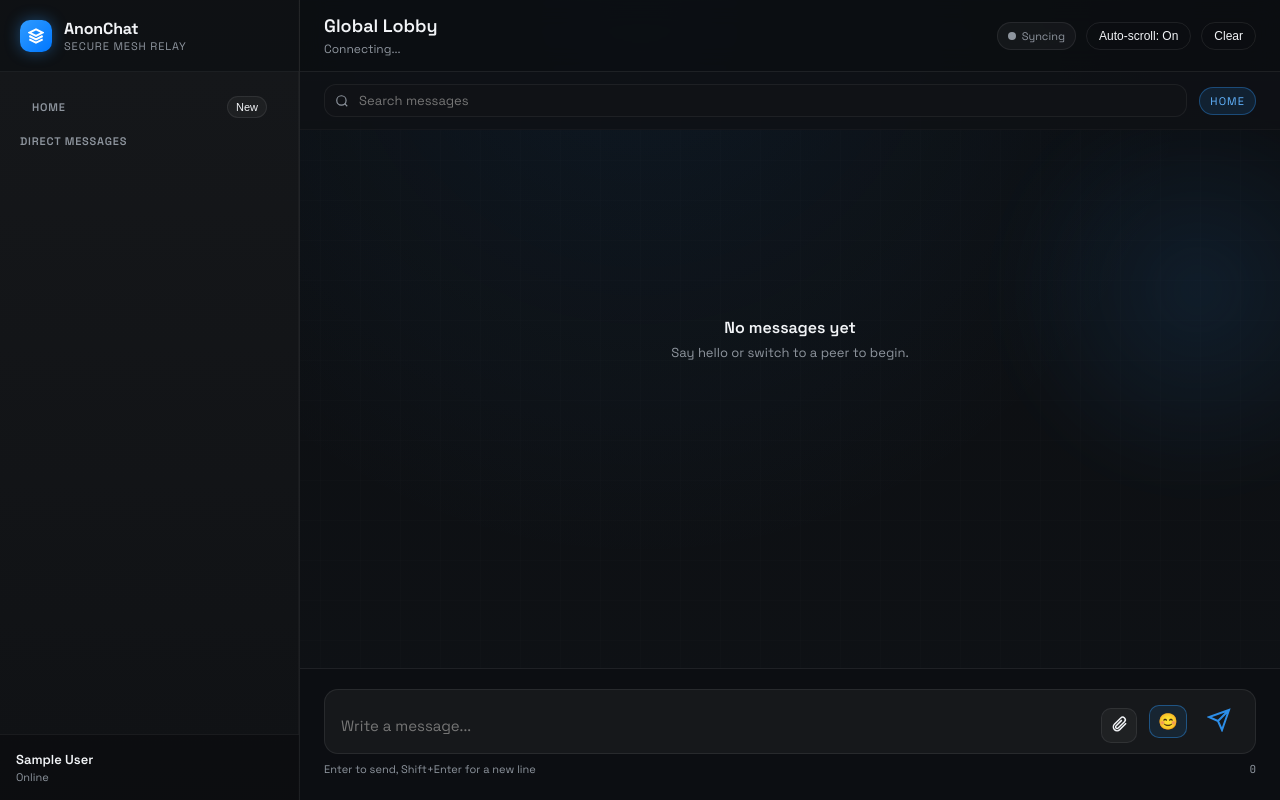
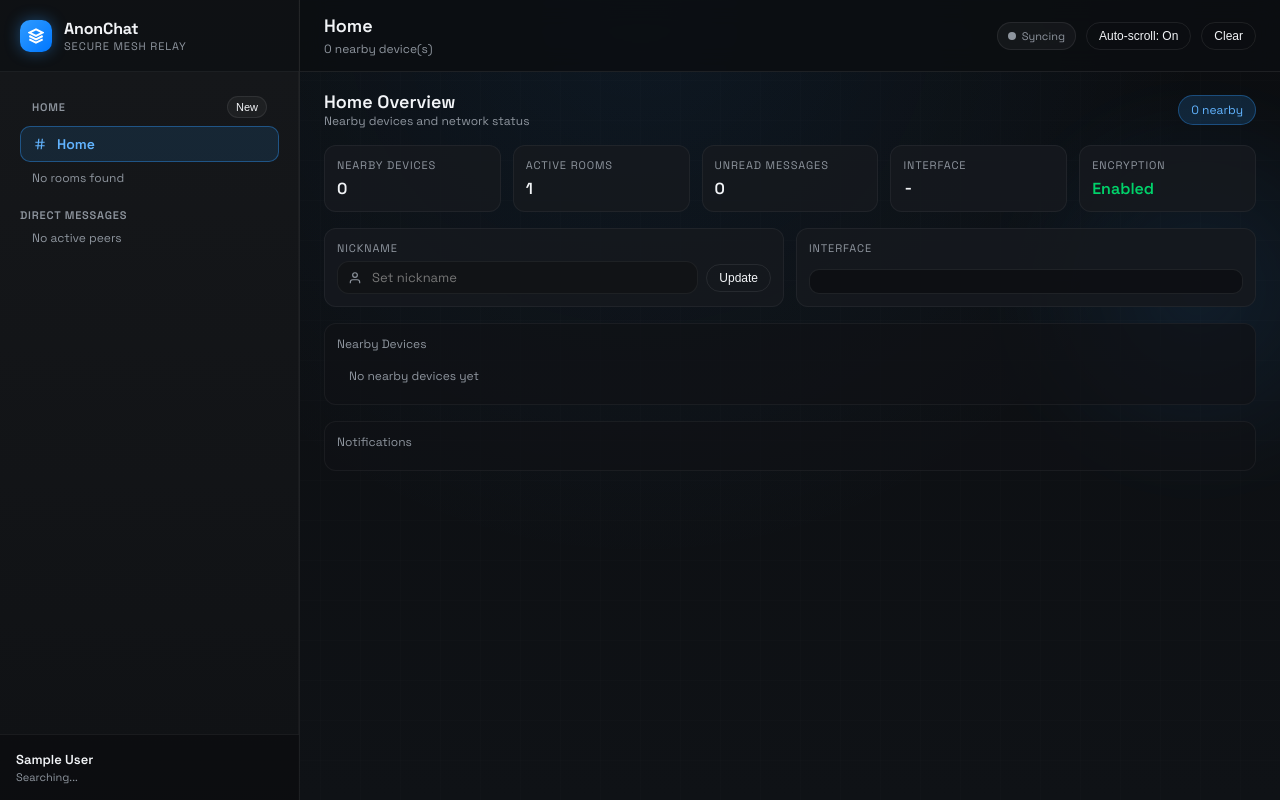
Before and after one commit to obsec-ecosystem/Anonchat, a Python web app: template templates/index.html in a window 1280 px wide; the page is wider, and only the part inside the window is pictured. Run offline with Jinja, Linux system fonts and the light colour scheme; the template is opened without the code that fills it: most values are stand-ins (such as "Sample title", 1, 10 or a date in 2020).

Commit message:
rooms added

```diff
--- a/static/app.js
+++ b/static/app.js
@@ -23,7 +23,8 @@ const state = {
     pendingOut: [],
     unreadByRoom: {},
     sidebarLastId: 0,
-    notifications: []
+    notifications: [],
+    blockedPeers: new Set()
 };
 
 const els = {
@@ -93,7 +94,10 @@ function updateScrollButton() {
 }
 
 function updateUnreadTotals() {
-    const total = Object.values(state.unreadByRoom).reduce((sum, value) => sum + value, 0);
+    const total = Object.entries(state.unreadByRoom)
+        .filter(([key]) => key !== 'all')
+        .reduce((sum, [, value]) => sum + value, 0);
+    state.unreadByRoom.all = total;
     if (total > 0) {
         document.title = `(${total}) AnonChat // Secure`;
     } else {
@@ -197,7 +201,8 @@ function addNotification(msg) {
         room: msg.room,
         label: roomName,
         text: msg.text,
-        ts: msg.ts
+        ts: msg.ts,
+        ip: peerIp(msg.peer_id)
     });
     if (state.notifications.length > 6) {
         state.notifications.pop();
@@ -207,15 +212,29 @@ function addNotification(msg) {
 
 function renderHomeNotifications() {
     if (!els.homeNotifications) return;
-    const items = state.notifications;
+    const items = state.notifications.filter(note => !state.blockedPeers.has(note.room));
     if (!items.length) {
         els.homeNotifications.innerHTML = '<div class="nav-empty">No new notifications</div>';
         return;
     }
-    els.homeNotifications.innerHTML = items
+    const grouped = new Map();
+    items.forEach(note => {
+        const key = note.ip || note.room || 'unknown';
+        const existing = grouped.get(key);
+        if (!existing) {
+            grouped.set(key, { ...note, count: 1 });
+        } else {
+            existing.count += 1;
+            existing.text = note.text;
+            existing.ts = note.ts;
+            grouped.set(key, existing);
+        }
+    });
+    els.homeNotifications.innerHTML = Array.from(grouped.values())
         .map(note => {
             const preview = String(note.text || '').slice(0, 48);
-            return `<div class="summary-note"><strong>${note.label}</strong><span>${preview}</span></div>`;
+            const count = note.count > 1 ? ` (${note.count})` : '';
+            return `<div class="summary-note"><strong>${note.label}${count}</strong><span>${preview}</span></div>`;
         })
         .join('');
 }
@@ -226,6 +245,25 @@ function peerLabel(peerId) {
         return `${peer.nickname} (${peerId.substring(0, 8)})`;
     }
     return `${peerId.substring(0, 8)}...`;
+}
+
+function peerIp(peerId) {
+    const peer = state.peers.find(item => item.id === peerId);
+    return peer ? peer.ip : '';
+}
+
+function loadBlockedPeers() {
+    try {
+        const raw = localStorage.getItem('anonchat.blocked');
+        const list = raw ? JSON.parse(raw) : [];
+        state.blockedPeers = new Set(Array.isArray(list) ? list : []);
+    } catch (err) {
+        state.blockedPeers = new Set();
+    }
+}
+
+function saveBlockedPeers() {
+    localStorage.setItem('anonchat.blocked', JSON.stringify(Array.from(state.blockedPeers)));
 }
 
 function renderNav(rooms, peers) {
@@ -266,13 +304,27 @@ function renderNav(rooms, peers) {
         els.rooms.appendChild(item);
     });
 
+    if (safeRooms.length <= 1) {
+        const empty = document.createElement('div');
+        empty.className = 'nav-empty';
+        empty.textContent = 'No rooms found';
+        els.rooms.appendChild(empty);
+    }
+
     els.peers.innerHTML = '';
-    const filteredPeers = safePeers.filter(p => !query || (p.id && p.id.toLowerCase().includes(query)));
+    const filteredPeers = safePeers.filter(p => !state.blockedPeers.has(p.id))
+        .filter(p => !query || (p.id && p.id.toLowerCase().includes(query)));
 
     if (filteredPeers.length === 0) {
         const empty = document.createElement('div');
         empty.className = 'nav-empty';
-        empty.textContent = query ? 'No matches' : 'No active peers';
+        if (query) {
+            empty.textContent = 'No matches';
+        } else if (safePeers.length && state.blockedPeers.size) {
+            empty.textContent = `All peers blocked (${state.blockedPeers.size})`;
+        } else {
+            empty.textContent = 'No active peers';
+        }
         els.peers.appendChild(empty);
     }
 
@@ -287,6 +339,17 @@ function renderNav(rooms, peers) {
             badge.textContent = unread;
             item.appendChild(badge);
         }
+        const blockBtn = document.createElement('button');
+        blockBtn.className = 'nav-action';
+        blockBtn.textContent = 'Block';
+        blockBtn.onclick = e => {
+            e.stopPropagation();
+            if (!confirm(`Block ${peerLabel(p.id)}?`)) return;
+            state.blockedPeers.add(p.id);
+            saveBlockedPeers();
+            renderNav(state.rooms, state.peers);
+        };
+        item.appendChild(blockBtn);
         item.onclick = () => switchRoom(p.id);
         els.peers.appendChild(item);
     });
@@ -297,6 +360,7 @@ function renderNav(rooms, peers) {
 
     updateHeader(safePeers);
     updateHomeSummary(safePeers);
+    updateUnreadTotals();
 }
 
 function renderInterfaceMenu(list) {
@@ -875,6 +939,8 @@ updateScrollButton();
 updateEmptyState();
 updateUnreadTotals();
 renderEmojiPicker();
+loadBlockedPeers();
+renderNav(state.rooms, state.peers);
 loadInterfaces();
 setInterval(fetchSidebarState, 2000);
 setInterval(fetchState, 1000);
--- a/static/style.css
+++ b/static/style.css
@@ -289,6 +289,14 @@ body::after {
     border: 1px solid transparent;
 }
 
+.nav-item span {
+    flex: 1;
+    min-width: 0;
+    white-space: nowrap;
+    overflow: hidden;
+    text-overflow: ellipsis;
+}
+
 .nav-item:hover {
     background: rgba(30, 34, 40, 0.9);
     color: var(--text);
@@ -312,6 +320,23 @@ body::after {
     border-radius: 999px;
     min-width: 20px;
     text-align: center;
+}
+
+.nav-action {
+    margin-left: 8px;
+    background: rgba(255, 255, 255, 0.03);
+    border: 1px solid rgba(255, 255, 255, 0.08);
+    color: var(--text-muted);
+    font-size: 10px;
+    padding: 3px 6px;
+    border-radius: 999px;
+    cursor: pointer;
+    transition: border-color 0.2s ease, color 0.2s ease;
+}
+
+.nav-action:hover {
+    border-color: rgba(255, 90, 90, 0.5);
+    color: #ff6b6b;
 }
 
 .nav-empty {
```
Also changed, not shown: 1 other file.
